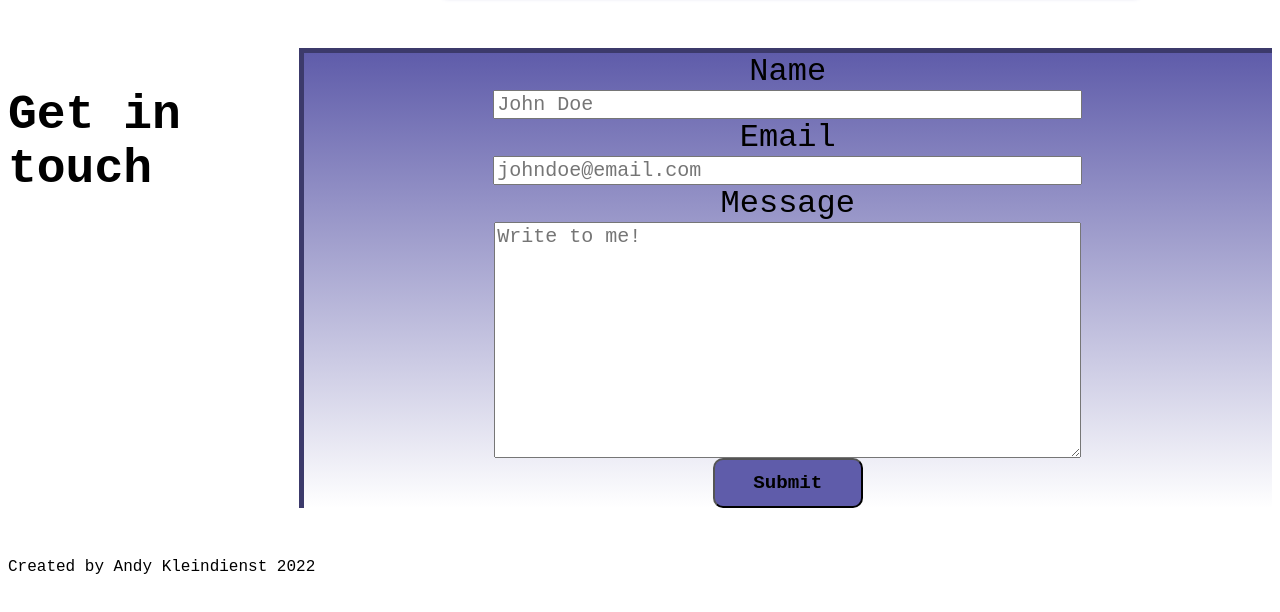
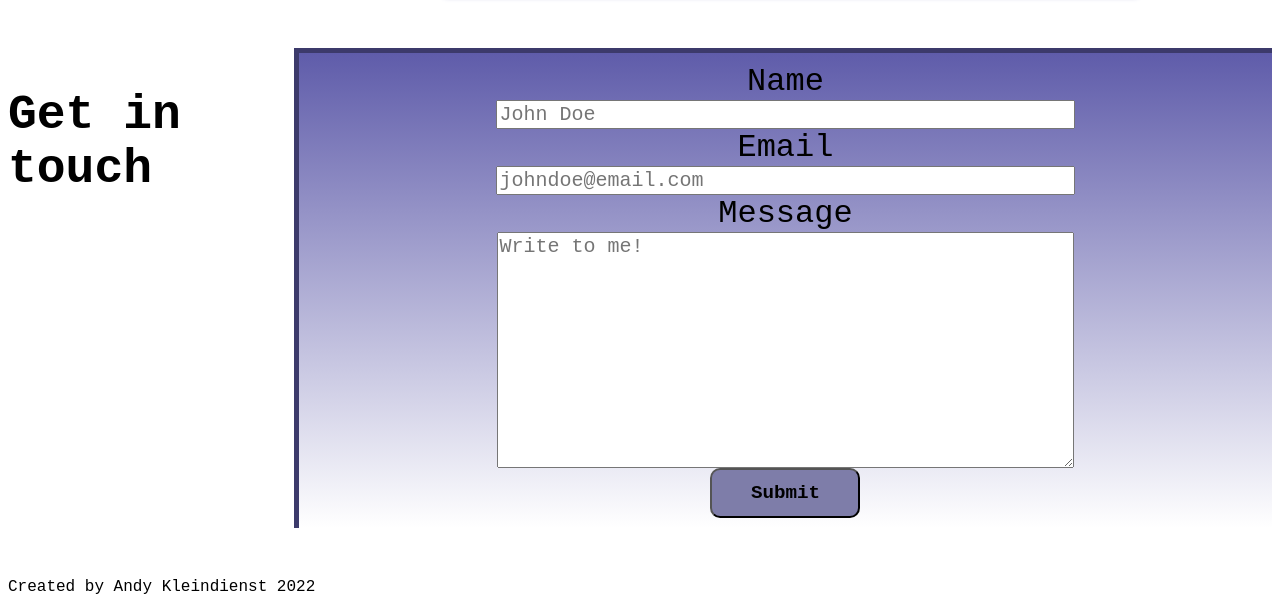
Before and after one commit to andykb9b13/Portfolio, a plain HTML site: page index.html in a window 1280 px wide. Shown: the part 2342-2954 px from the top of the page. Drawn offline with Linux system fonts and the light colour scheme; a web font is replaced by a local one.

Commit message:
changed button styling in contact form

```diff
--- a/assets/app.css
+++ b/assets/app.css
@@ -121,6 +121,7 @@ h2:hover {
 .section-container:hover {
     background: #3c3a6b;
     color: white;
+    border-color: white;
 }
 
 /* ******** About Section ********* */
@@ -170,6 +171,7 @@ h3 {
 /* *********** Contact Box ******** */
 #contact-box {
     justify-content: center;
+    padding: 10px;
 }
 
 #contact-form {
@@ -192,7 +194,7 @@ h3 {
 #contact-box button {
     width: 150px;
     height: 50px;
-    background-color: var(--background-color);
+    background-color: #7e7da9;
     border-radius: 10px;
     font-weight: bold;
     font-size: 1.2em;
@@ -202,8 +204,10 @@ h3 {
 }
 
 #contact-box button:hover {
-    box-shadow: 2px 0px 0px 2px rgb(178, 178, 178);
     width: 200px;
+    color: white;
+    text-shadow: 5px 5px 10px white;
+    font-size: 1.4em;
 }
 
 /* ********* Responsive Design *********** */
```
